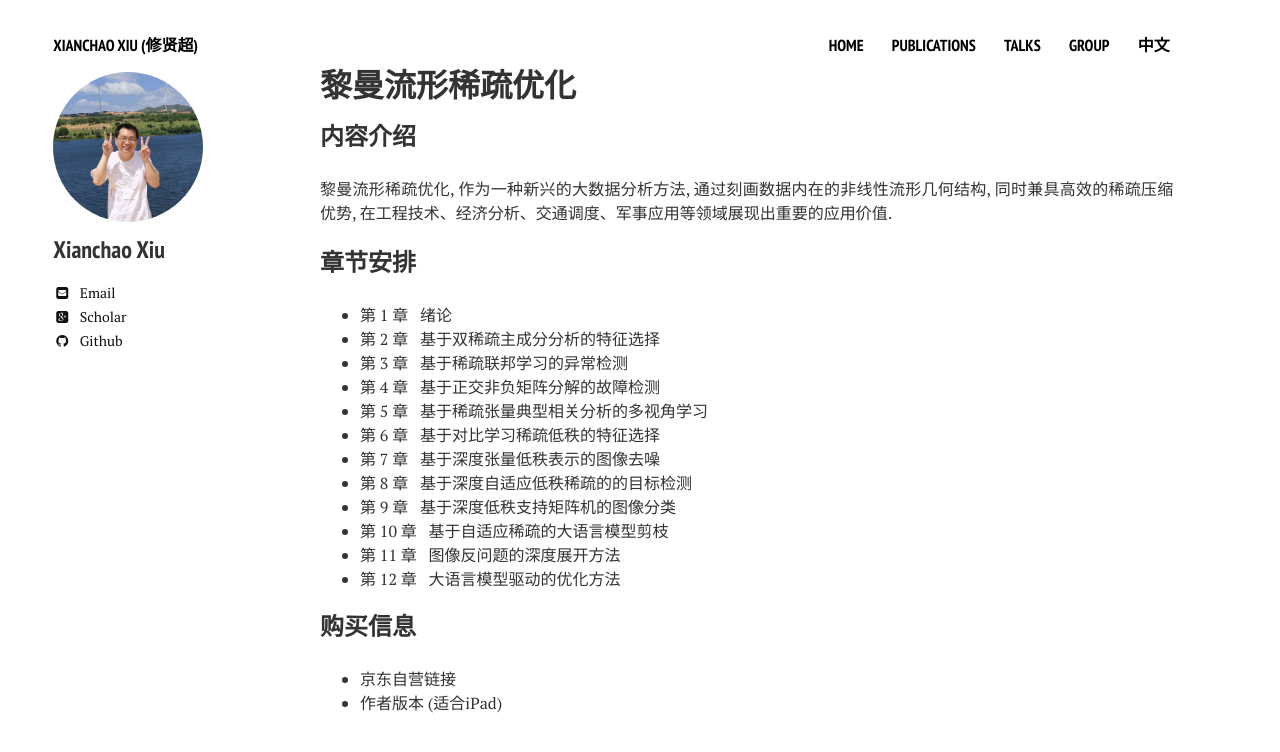
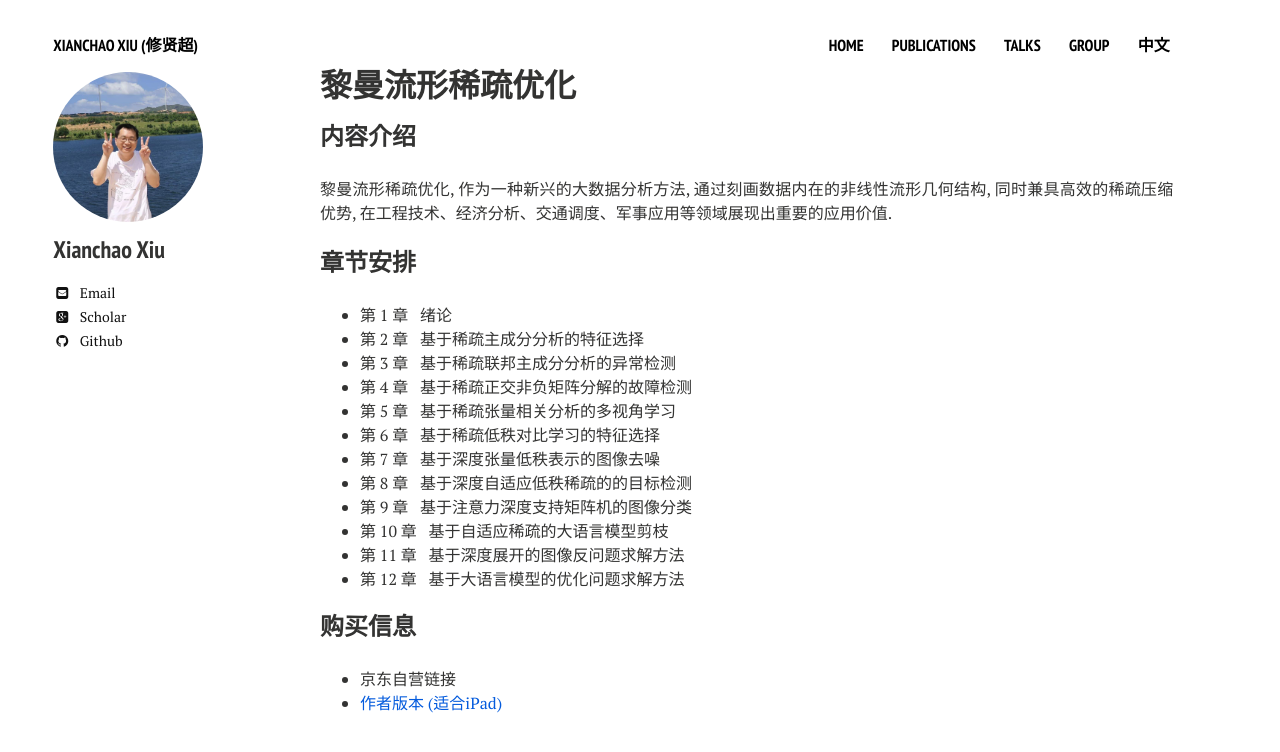
Before and after one commit to xianchaoxiu/xianchaoxiu.github.io, a Jekyll site: the page built from chinese/book/OPT/index.md, in a window 1280 px wide. Shown: the top 752 px of the page. Built offline with Jekyll 4.4.1, drawn with Linux system fonts in a browser that asks for light colours; nearby versions of some CDN libraries.

Commit message:
Update index.md

```diff
--- a/chinese/book/OPT/index.md
+++ b/chinese/book/OPT/index.md
@@ -12,19 +12,18 @@ share: false
 
 ### 章节安排
 * 第 1 章  &nbsp;  绪论<br>
-* 第 2 章  &nbsp;  基于双稀疏主成分分析的特征选择<br>
-* 第 3 章  &nbsp;  基于稀疏联邦学习的异常检测<br>
-* 第 4 章  &nbsp;  基于正交非负矩阵分解的故障检测<br>
-* 第 5 章  &nbsp;  基于稀疏张量典型相关分析的多视角学习<br>
-* 第 6 章  &nbsp;  基于对比学习稀疏低秩的特征选择<br>
+* 第 2 章  &nbsp;  基于稀疏主成分分析的特征选择<br>
+* 第 3 章  &nbsp;  基于稀疏联邦主成分分析的异常检测<br>
+* 第 4 章  &nbsp;  基于稀疏正交非负矩阵分解的故障检测<br>
+* 第 5 章  &nbsp;  基于稀疏张量相关分析的多视角学习<br>
+* 第 6 章  &nbsp;  基于稀疏低秩对比学习的特征选择<br>
 * 第 7 章  &nbsp;  基于深度张量低秩表示的图像去噪<br>
 * 第 8 章  &nbsp;  基于深度自适应低秩稀疏的的目标检测<br>
-* 第 9 章  &nbsp;  基于深度低秩支持矩阵机的图像分类<br>
+* 第 9 章  &nbsp;  基于注意力深度支持矩阵机的图像分类<br>
 * 第 10 章  &nbsp;  基于自适应稀疏的大语言模型剪枝<br>
-* 第 11 章  &nbsp;  图像反问题的深度展开方法<br>
-* 第 12 章  &nbsp;  大语言模型驱动的优化方法<br>
-
+* 第 11 章  &nbsp;  基于深度展开的图像反问题求解方法<br>
+* 第 12 章  &nbsp;  基于大语言模型的优化问题求解方法<br>
 
 ### 购买信息
 * 京东自营链接 <br>
-* 作者版本 (适合iPad)  <br>
+* <a href="../chinese/book/OPT/黎曼流形稀疏优化.pdf" class="textlink" target="_blank"> 作者版本 (适合iPad)</a> <br>
```
